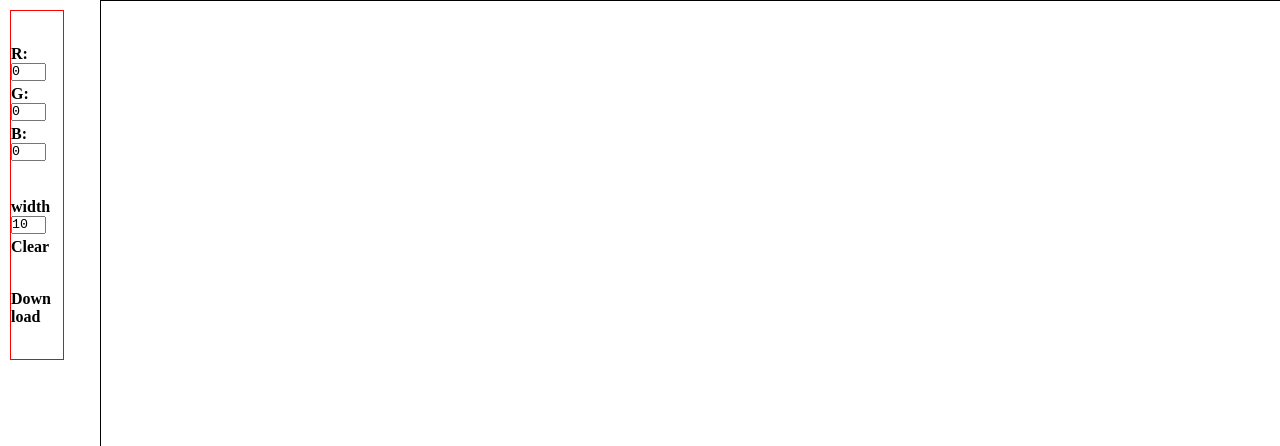
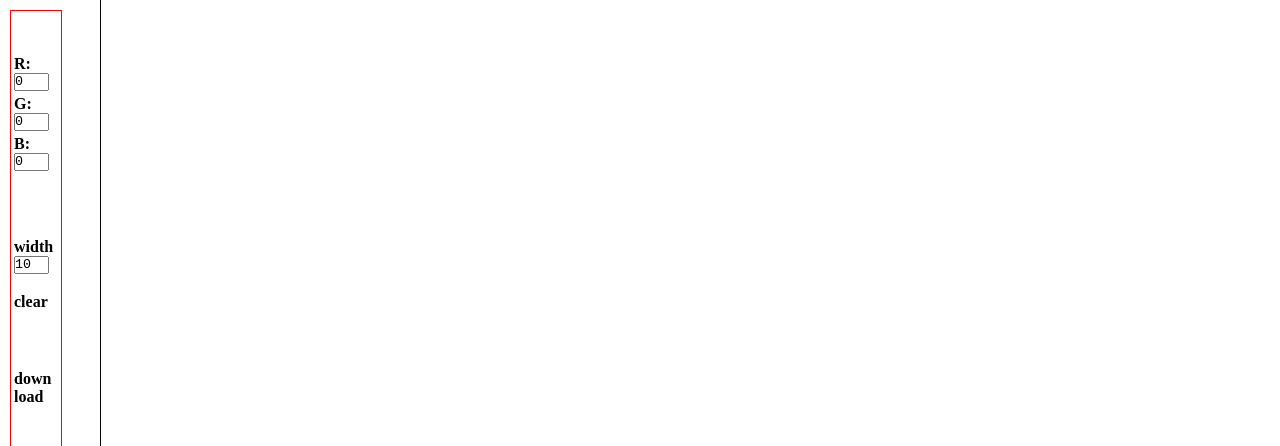
Before and after one commit to Hypnosss/drawing-board, a plain HTML site: page index.html in a window 1280 px wide. Shown: the top 446 px of the page. Drawn offline with Linux system fonts and the light colour scheme.

Commit message:
改动css

```diff
--- a/index.html
+++ b/index.html
@@ -21,12 +21,12 @@
         <svg id = "eraser" class = "icon" aria-hidden = "true">
             <use xlink:href="#icon-eraser1"></use>
         </svg>
-        <h4>width</h4><textarea id = "LineWidth">10</textarea>
-        <h4>Clear</h4>
+        <h4 class = "width">width</h4><textarea id = "LineWidth">10</textarea>
+        <h4 class = "clear">clear</h4>
         <svg id = "clear" class = "icon" aria-hidden = "true">
             <use xlink:href="#icon-custom-delete"></use>
         </svg>
-        <h4>Down<br>load</h4>
+        <h4 class = "download">down<br>load</h4>
         <svg id = "download"class = "icon" aria-hidden = "true">
             <use xlink:href="#icon-download"></use>
         </svg>
--- a/style.css
+++ b/style.css
@@ -14,8 +14,20 @@
     display: block;
     position: fixed;
     left: 100px;
-    top:0;
-    border: 1px solid black;
+    top: 0;
+    border-left: 1px solid black;
+}
+
+.buttons{
+    position: fixed;
+    top: 10px;
+    left: 10px;
+    border: 1px solid red;
+    padding-left: 3px;
+}
+
+.buttons ul,li{
+    list-style: none;
 }
 
 .icon {
@@ -23,21 +35,20 @@
     vertical-align: -0.15em;
     fill: currentColor;
     overflow: hidden;
-    margin:0 10px;
+    margin:5px 10px 5px 5px;
 }
 
-.buttons{
-    position: fixed;
-    top:10px;
-    left: 10px;
-    border: 1px solid red;
+.width,.clear,.download{
+    margin-top: 15px;
 }
+
+#eraser{
+    margin-top: 10px;
+}
+
 
 .active{
     fill:red;
-}
-
-.buttons ul{
 }
 
 textarea{
```
